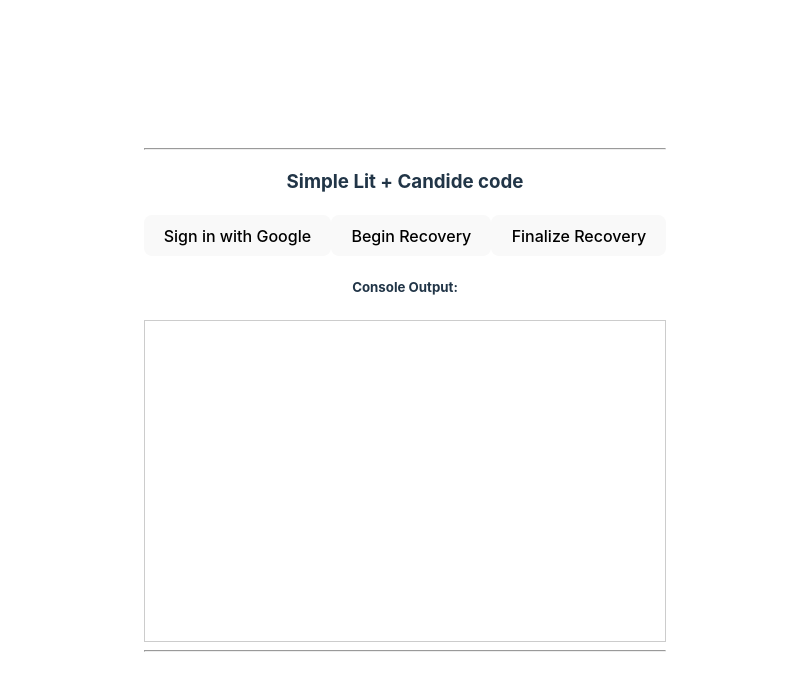
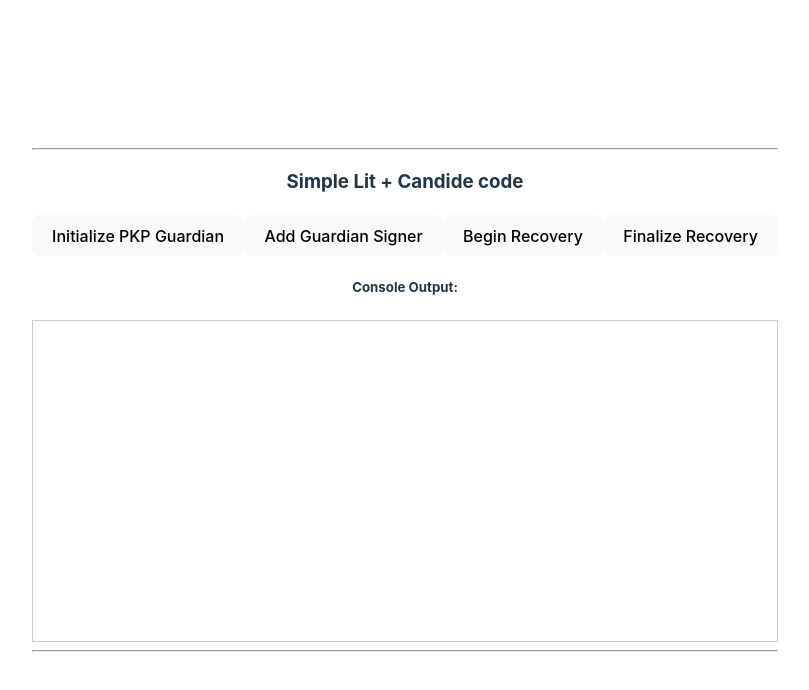
Before and after one commit to awisniew207/LitCandide, a React (Vite) app in the folder browser/browser/: page / in a window 1280 px wide. Shown: the top 690 px of the page, without its empty margins (235-1044 px from the left). Built offline with nearby package versions, Linux system fonts and the light colour scheme; what abstractionkit would draw is missing.

Commit message:
Guardian initialization separated from adding as requested

```diff
--- a/browser/browser/src/App.tsx
+++ b/browser/browser/src/App.tsx
@@ -1,15 +1,14 @@
 import React, { useState, useEffect } from 'react';
-import { addGuardian, beginRecovery, finalizeRecovery } from "./connect";
+import { addGuardian, beginRecovery, finalizeRecovery, initializeGuardianSigner } from "./connect";
 
 function App() {
   const [consoleOutput, setConsoleOutput] = useState<string[]>([]);
   const [isGoogleProvider, setIsGoogleProvider] = useState(false);
 
+
   useEffect(() => {
-    // Check URL for provider parameter
     const url = new URL(window.location.href);
     setIsGoogleProvider(url.searchParams.get("provider") === "google");
-
     // Function to safely stringify any value, including BigInt
     const safeStringify = (obj: any): string => {
       return JSON.stringify(obj, (_, value) =>
@@ -39,8 +38,11 @@
       <div className="card">
         <hr />
         <h3>Simple Lit + Candide code</h3>
+        <button onClick={async () => await initializeGuardianSigner()}>
+          {isGoogleProvider ? "Click Again" : "Initialize PKP Guardian"}
+        </button>
         <button onClick={async () => await addGuardian()}>
-          {isGoogleProvider ? "Add Guardian" : "Sign in with Google"}
+          Add Guardian Signer
         </button>
         <button onClick={async () => await beginRecovery()}>
           Begin Recovery
--- a/browser/browser/src/connect.ts
+++ b/browser/browser/src/connect.ts
@@ -149,7 +149,7 @@
   return guardianSigner;
 };
 
-export const addGuardian = async () => {
+export const initializeGuardianSigner = async () => {
   if (!guardianSigner) {
     guardianSigner = await litSignIn();
     if (!guardianSigner) {
@@ -157,26 +157,34 @@
     }
   }
 
-  const enableModuleTx = srm.createEnableModuleMetaTransaction(
-    smartAccount.accountAddress
-  ); // Only when initializing a new smartAccount for the first time
-
   guardianSignerAddress = await guardianSigner.getAddress();
   if (!guardianSignerAddress) {
     throw new Error("Guardian Signer Address is undefined.");
   }
 
-  guardianSmartAccount = SafeAccount.initializeNewAccount([
-    guardianSignerAddress,
-  ]);
+  guardianSmartAccount = SafeAccount.initializeNewAccount([guardianSignerAddress]);
+  console.log("Guardian Smart Account Initialized");
+};
+
+export const addGuardian = async () => {
+  // Ensure that the guardianSigner and guardianSmartAccount have been initialized
+  if (!guardianSigner || !guardianSmartAccount) {
+    throw new Error("Guardian Signer or Guardian Smart Account is not initialized.");
+  }
+
+  // Enable Module Meta Transaction (Only when initializing a new smartAccount for the first time)
+  const enableModuleTx = srm.createEnableModuleMetaTransaction(
+    smartAccount.accountAddress
+  );
+
+  // Create Add Guardian Meta Transaction
   const addGuardianTx = srm.createAddGuardianWithThresholdMetaTransaction(
     smartAccount.accountAddress,
     guardianSmartAccount.accountAddress, // Lit Guardian Address
-    1n //threshold
+    1n // threshold
   );
 
   // Prepare userOperation
-
   let userOperation = await smartAccount.createUserOperation(
     [enableModuleTx, addGuardianTx], // enableModuleTx,
     jsonRpcNodeProvider,
@@ -207,10 +215,10 @@
   const userOperationReceiptResult = await sendUserOperationResponse.included();
   console.log("Included ✔️");
 
-  // check for success or error
+  // Check for success or error
   if (userOperationReceiptResult.success) {
     console.log(
-      "Successful Useroperation. The transaction hash is : " +
+      "Successful Useroperation. The transaction hash is: " +
         userOperationReceiptResult.receipt.transactionHash
     );
     const isGuardian = await srm.isGuardian(
@@ -220,7 +228,7 @@
     );
     if (isGuardian) {
       console.log(
-        "Guardian added confirmed ✔️. Guardian address is : " +
+        "Guardian added confirmed ✔️. Guardian address is: " +
           guardianSmartAccount.accountAddress
       );
     } else {
@@ -231,8 +239,7 @@
   }
 };
 
-  // Prepare Recovery tx
-
+// Prepare Recovery tx
 export const beginRecovery = async() => {
 
   const initiateRecoveryMetaTx = srm.createConfirmRecoveryMetaTransaction(
```
